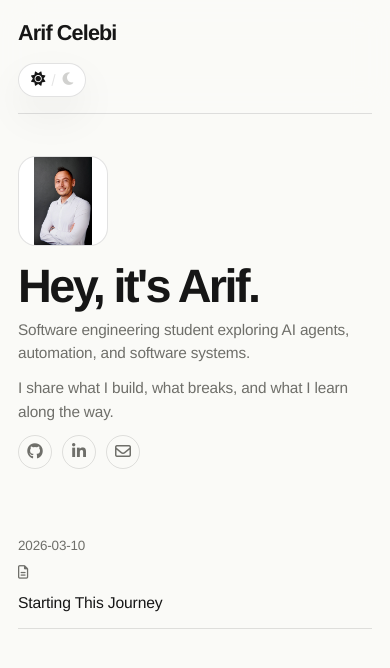
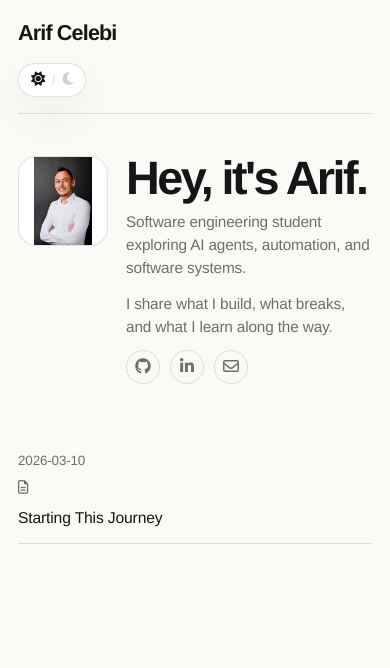
Before and after one commit to Chelebii/chelebi.dev, a Jekyll site: the page built from index.md, in a window 390 px wide. Shown: the top 668 px of the page. Built offline with Jekyll 4.4.1, drawn with Linux system fonts in a browser that asks for light colours.

Commit message:
Adjust mobile hero layout

```diff
--- a/assets/main.css
+++ b/assets/main.css
@@ -350,8 +350,9 @@ select {
   }
 
   .profile-card {
-    grid-template-columns: 1fr;
+    grid-template-columns: 90px minmax(0, 1fr);
     gap: 18px;
+    align-items: start;
   }
 
   .profile-avatar {
```
